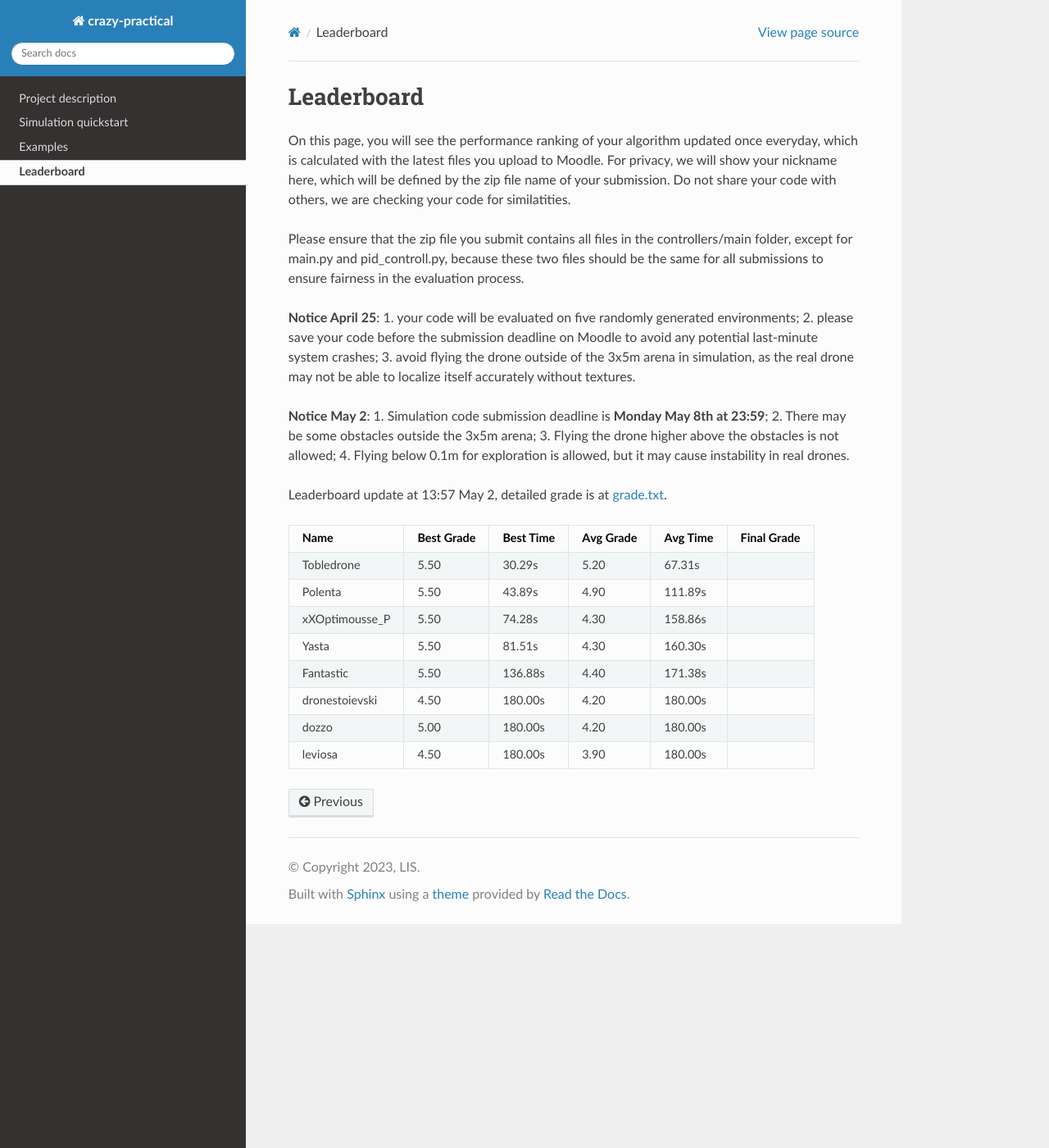
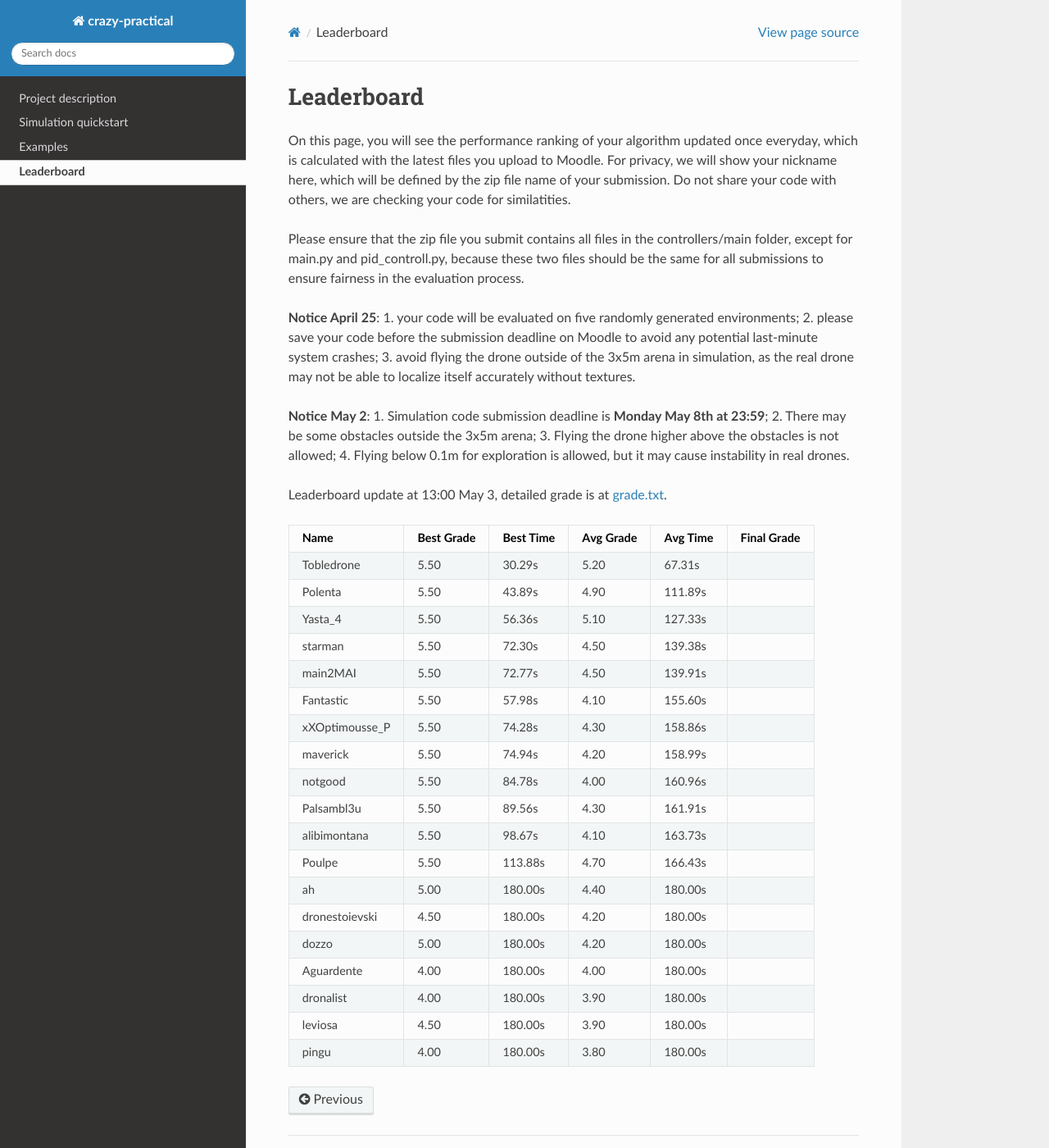
Before and after one commit to Ben-Jarvis/TEMP-crazy-tutorials-2024, a Sphinx documentation site: the page built from docs/leaderboard.rst, in a window 1280 px wide and 1400 px high. Shown: the whole window at 82% size. Built offline with Sphinx 7.4.7 and the Read the Docs theme 2.0.0, drawn with Linux system fonts in a browser that asks for light colours.

Commit message:
leaderboard may3

```diff
--- a/docs/leaderboard.rst
+++ b/docs/leaderboard.rst
@@ -11,17 +11,28 @@ Please ensure that the zip file you submit contains all files in the controllers
 
 **Notice May 2**: 1. Simulation code submission deadline is **Monday May 8th at 23:59**; 2. There may be some obstacles outside the 3x5m arena; 3. Flying the drone higher above the obstacles is not allowed; 4. Flying below 0.1m for exploration is allowed, but it may cause instability in real drones.
 
-Leaderboard update at 13:57 May 2, detailed grade is at `grade.txt <https://github.com/dronecourse-epfl/crazy-practical-tutorial/blob/main/docs/grade.txt>`_.
+Leaderboard update at 13:00 May 3, detailed grade is at `grade.txt <https://github.com/dronecourse-epfl/crazy-practical-tutorial/blob/main/docs/grade.txt>`_.
 
 ============== ========== ========= ========= ======== ===========
 Name           Best Grade Best Time Avg Grade Avg Time Final Grade
 ============== ========== ========= ========= ======== ===========
 Tobledrone     5.50       30.29s    5.20      67.31s
 Polenta        5.50       43.89s    4.90      111.89s
+Yasta_4        5.50       56.36s    5.10      127.33s
+starman        5.50       72.30s    4.50      139.38s
+main2MAI       5.50       72.77s    4.50      139.91s
+Fantastic      5.50       57.98s    4.10      155.60s
 xXOptimousse_P 5.50       74.28s    4.30      158.86s
-Yasta          5.50       81.51s    4.30      160.30s
-Fantastic      5.50       136.88s   4.40      171.38s
+maverick       5.50       74.94s    4.20      158.99s
+notgood        5.50       84.78s    4.00      160.96s
+Palsambl3u     5.50       89.56s    4.30      161.91s
+alibimontana   5.50       98.67s    4.10      163.73s
+Poulpe         5.50       113.88s   4.70      166.43s
+ah             5.00       180.00s   4.40      180.00s
 dronestoievski 4.50       180.00s   4.20      180.00s
 dozzo          5.00       180.00s   4.20      180.00s
+Aguardente     4.00       180.00s   4.00      180.00s
+dronalist      4.00       180.00s   3.90      180.00s
 leviosa        4.50       180.00s   3.90      180.00s
+pingu          4.00       180.00s   3.80      180.00s
 ============== ========== ========= ========= ======== ===========
```
Also changed, not shown: docs/grade.txt (+86 -9 lines).
